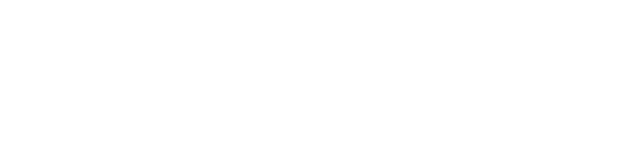
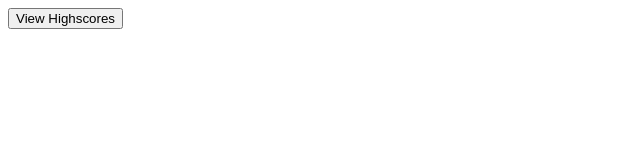
Before and after one commit to HLovelady/Web-APIs-Challenge--Code-Quiz, a plain HTML site: page index.html in a window 1280 px wide. Shown: the whole page, without its empty margins (0-640 px from the left). Drawn offline with Linux system fonts and the light colour scheme.

Commit message:
button and timer HTML

```diff
--- a/index.html
+++ b/index.html
@@ -4,9 +4,17 @@
     <meta charset="UTF-8">
     <meta http-equiv="X-UA-Compatible" content="IE=edge">
     <meta name="viewport" content="width=device-width, initial-scale=1.0">
-    <title>Document</title>
+    <link rel="style.css" href="./style.css">
+    <title>Web API Quiz</title>
 </head>
 <body>
+    <header>
+        <div class="buttons">
+            <button id="highscore">View Highscores</button>
+        </div>
+        <div class="timer">
 
+        </div>
+    </header>
 </body>
 </html>
```
